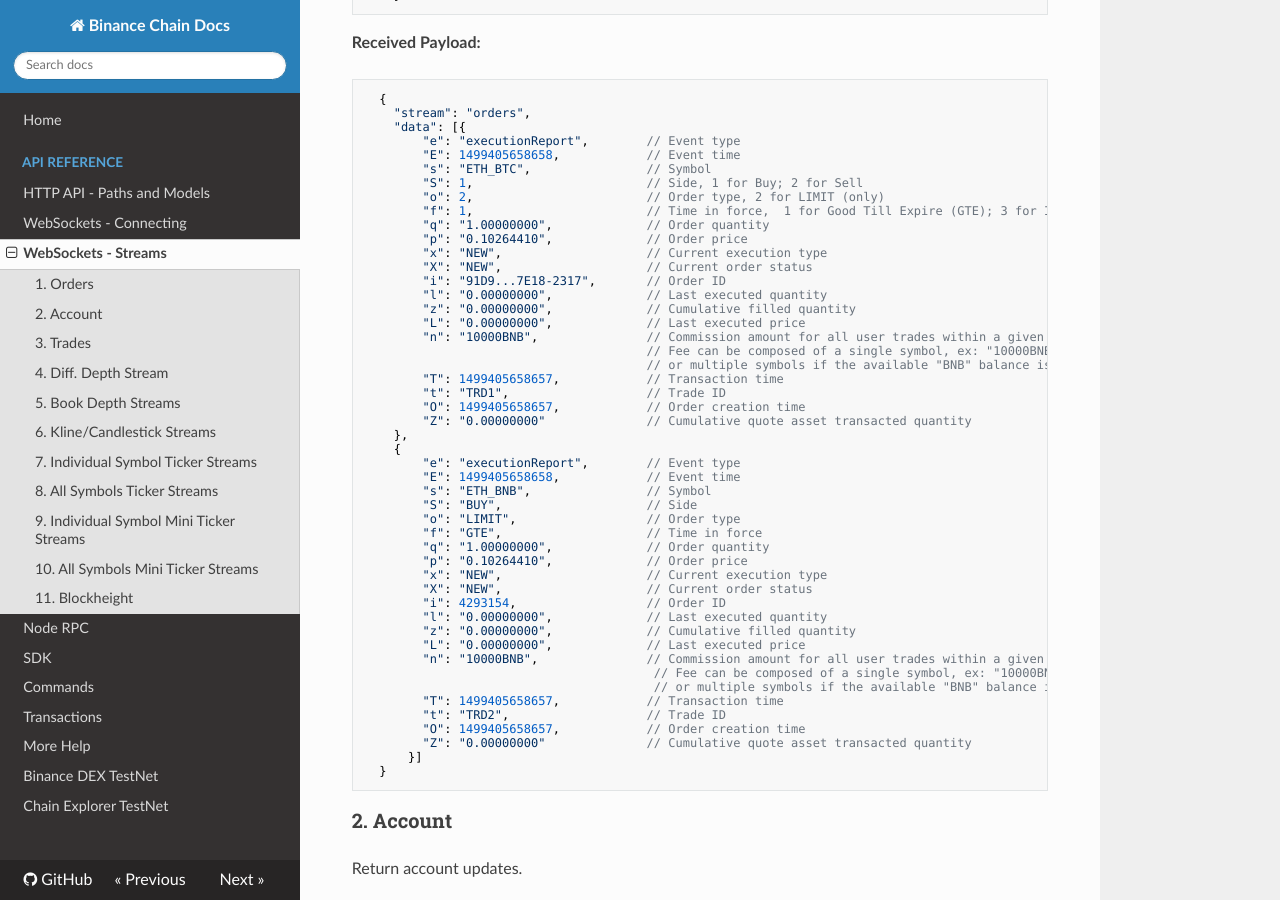
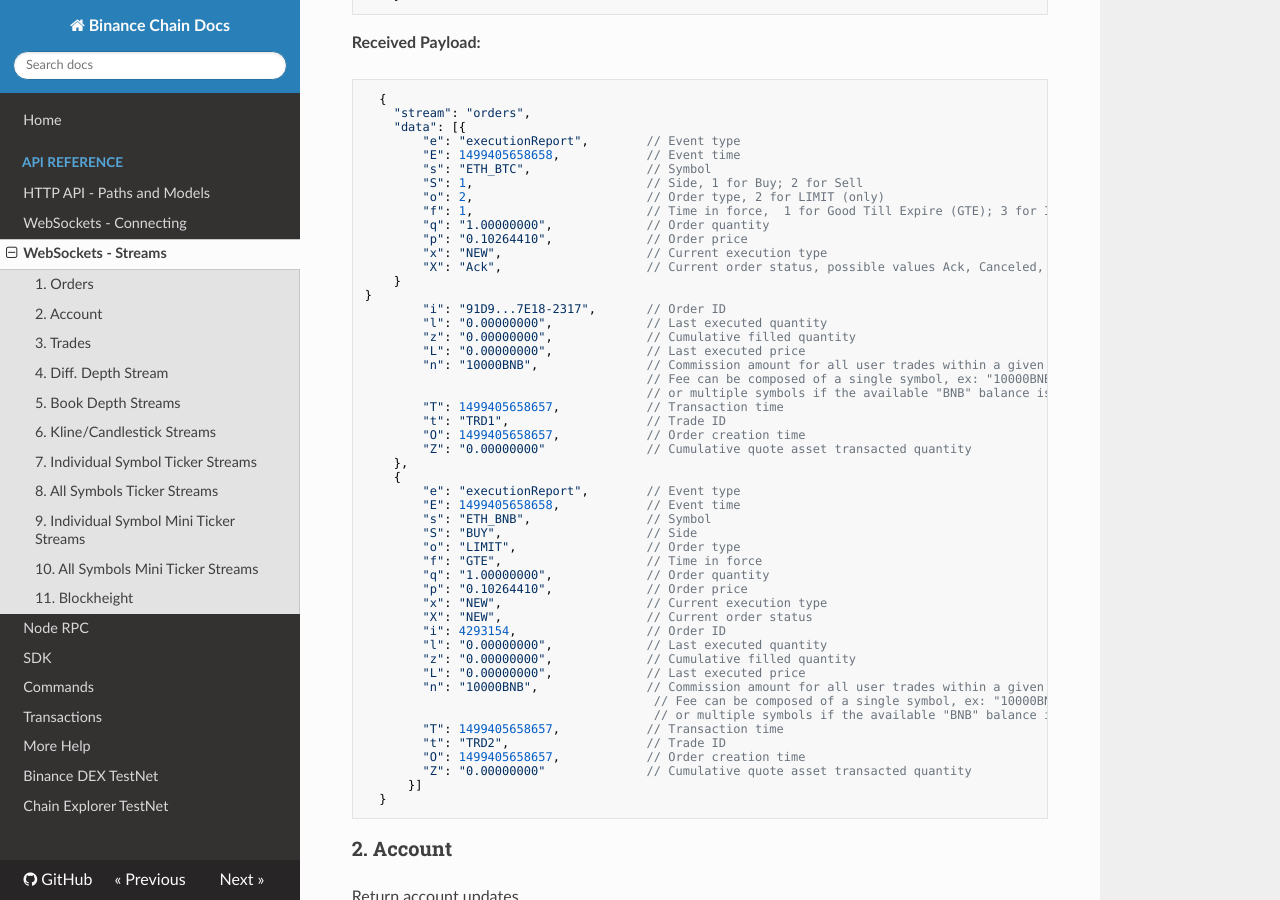
Before and after one commit to yash-sharma1/docs-site, an MkDocs documentation site: the page built from docs/api-reference/dex-api/ws-streams.md, in a window 1280 px wide and 900 px high, scrolled down 520 px. Built offline with MkDocs 1.6.1, drawn with Linux system fonts in a browser that asks for light colours; nearby versions of some CDN libraries.

Commit message:
update possible order status enum descriptions

```diff
--- a/docs/api-reference/dex-api/ws-streams.md
+++ b/docs/api-reference/dex-api/ws-streams.md
@@ -36,7 +36,9 @@
         "q": "1.00000000",             // Order quantity
         "p": "0.10264410",             // Order price
         "x": "NEW",                    // Current execution type
-        "X": "NEW",                    // Current order status
+        "X": "Ack",                    // Current order status, possible values Ack, Canceled, Expired, IocNoFill, PartialFill, FullyFill, Unknown
+	}
+}
         "i": "91D9...7E18-2317",       // Order ID
         "l": "0.00000000",             // Last executed quantity
         "z": "0.00000000",             // Cumulative filled quantity
```
